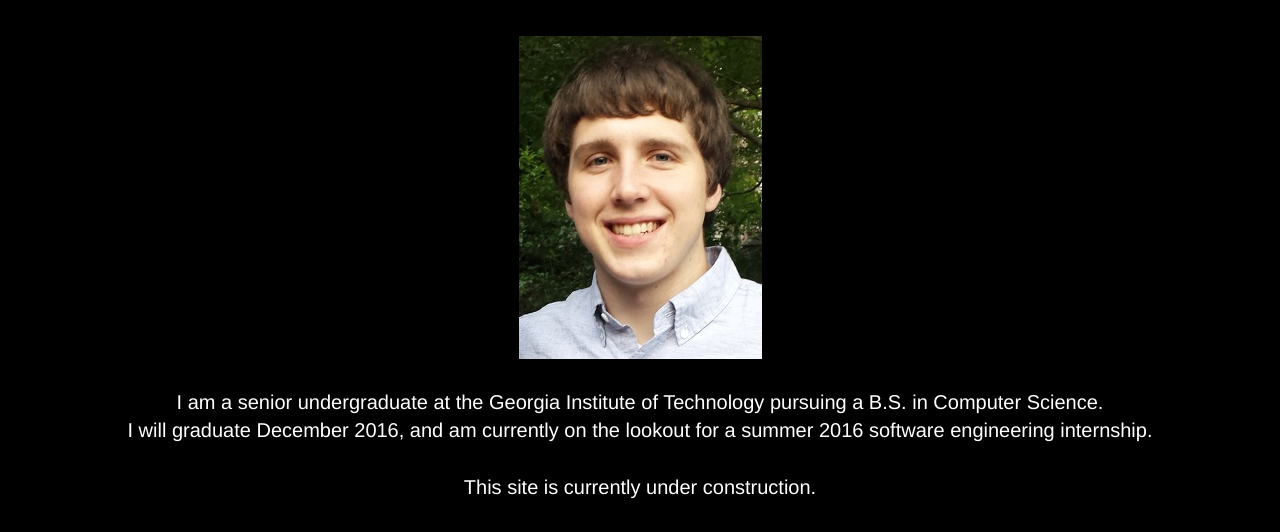
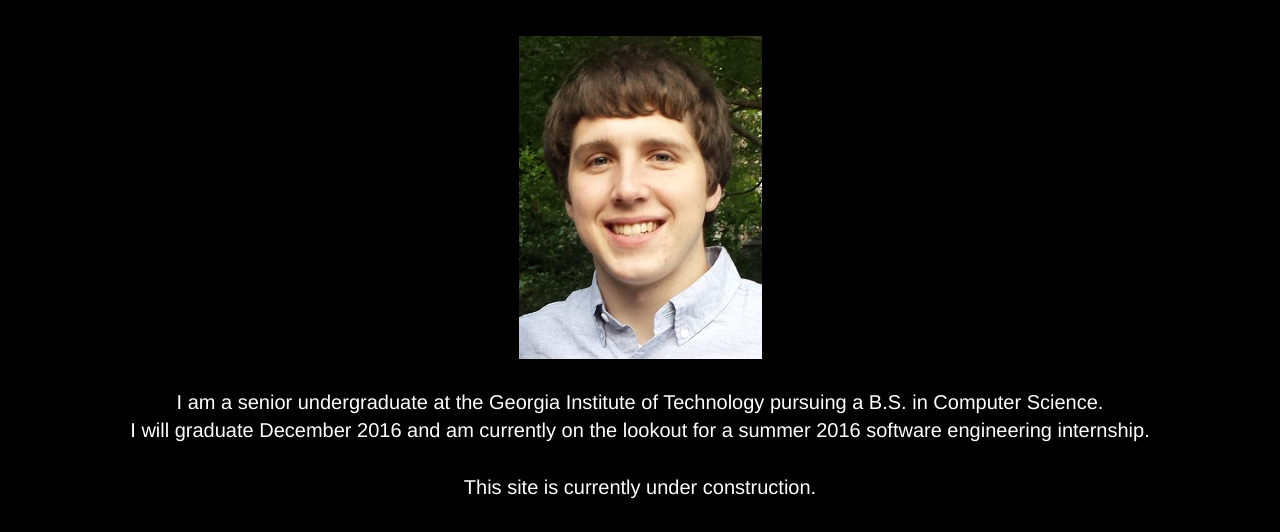
Before and after one commit to gwrong/gwrong.github.io, a plain HTML site: page index.html in a window 1280 px wide. Shown: the part 142-674 px from the top of the page. Drawn offline with nearby package versions, Linux system fonts and the light colour scheme.

Commit message:
Removed unnecessary comma

```diff
--- a/index.html
+++ b/index.html
@@ -44,7 +44,7 @@
             <br>
             I am a senior undergraduate at the Georgia Institute of Technology pursuing a B.S. in Computer Science.
             <br>
-            I will graduate December 2016, and am currently on the lookout for a summer 2016 software engineering internship.
+            I will graduate December 2016 and am currently on the lookout for a summer 2016 software engineering internship.
             <br><br>
             This site is currently under construction.
             <br><br>
```
